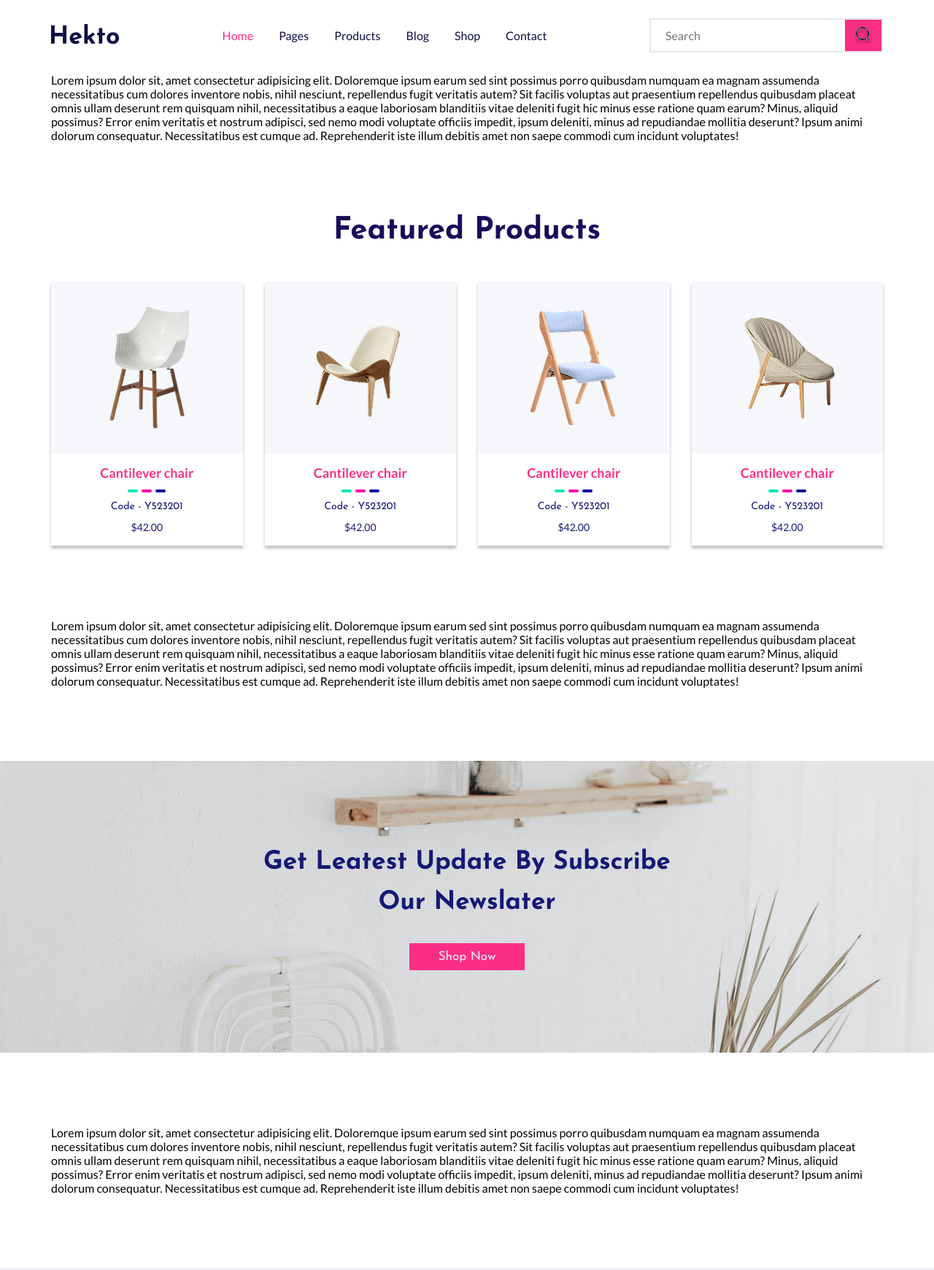
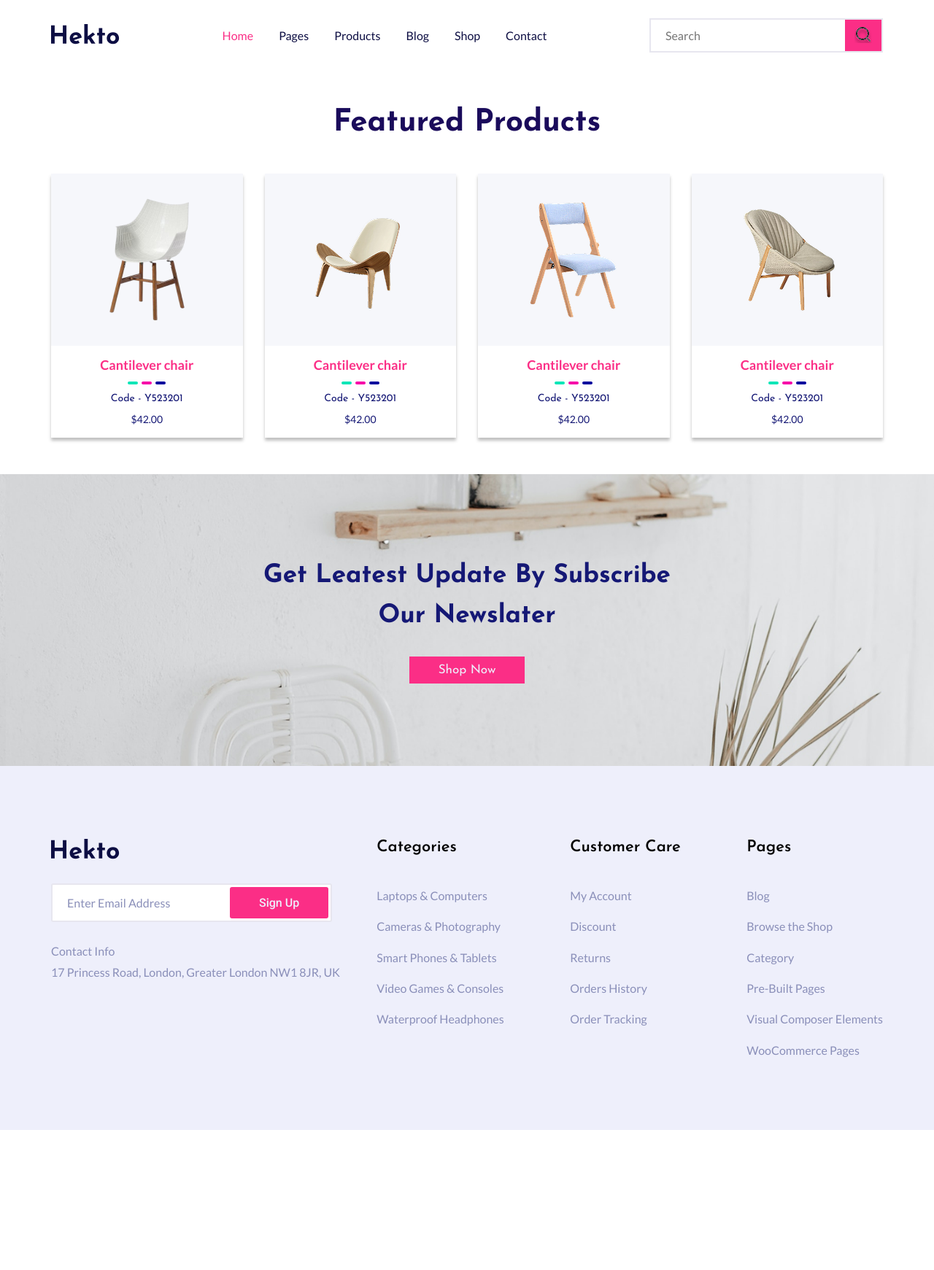
Before and after one commit to AnsamRihan/Hekto, a plain HTML site: page index.html in a window 1280 px wide. Shown: the top 1741 px of the page at 73% size. After the commit the page ends 1549 px from the top, so only its background shows below. Drawn offline with Linux system fonts and the light colour scheme.

Commit message:
base.css fixes

```diff
--- a/assets/css/base.css
+++ b/assets/css/base.css
@@ -7,6 +7,17 @@
 
 a{
     text-decoration: none;
+}
+
+input {
+    border: 0;
+    padding-left: 20px;
+    font-family: "Lato", san s-serif;
+    font-size: 16px;
+}
+
+.padding-y{
+    padding: 50px 0;
 }
 
 .container{
@@ -23,11 +34,9 @@ a{
     flex-wrap: wrap;
 }
 
-input {
-    border: 0;
-    padding-left: 20px;
-    font-family: "Lato", sans-serif;
-    font-size: 16px;
+.col{
+    display: flex;
+    flex-direction: column;
 }
 
 .btn{
--- a/assets/css/main.css
+++ b/assets/css/main.css
@@ -18,7 +18,7 @@ Start header
 */
 
 .header{
-    position: fixed;
+    position: sticky;
     width: 100%;
     top: 0;
     padding: 25px 0;
@@ -146,9 +146,7 @@ Start footer
     margin: 3px;
 }
 
-.footer .left-side .address{
-    display: flex;
-    flex-direction: column;
+.footer .left-side .address .col{
     gap: 10px;
 }
 
@@ -164,9 +162,7 @@ Start footer
     width: calc( (100% - 30px) / ( 8 / 5) );
 }
 
-.footer .list{
-    display: flex;
-    flex-direction: column;
+.footer .list .col{
     gap: 45px;
     flex-wrap: wrap;
 }
--- a/index.html
+++ b/index.html
@@ -29,7 +29,6 @@
 </head>
 
 <body>
-
     <header class="header">
         <div class="container">
             <div class="row">
@@ -77,23 +76,7 @@
     </header>
 
     <main>
-        <section class="data">
-            <div class="container">
-                Lorem ipsum dolor sit, amet consectetur adipisicing elit. Doloremque ipsum earum sed sint possimus porro
-                quibusdam numquam ea magnam assumenda necessitatibus cum dolores inventore nobis, nihil nesciunt,
-                repellendus fugit veritatis autem? Sit facilis voluptas aut praesentium repellendus quibusdam placeat
-                omnis
-                ullam deserunt rem quisquam nihil, necessitatibus a eaque laboriosam blanditiis vitae deleniti fugit hic
-                minus esse ratione quam earum? Minus, aliquid possimus? Error enim veritatis et nostrum adipisci, sed
-                nemo
-                modi voluptate officiis impedit, ipsum deleniti, minus ad repudiandae mollitia deserunt? Ipsum animi
-                dolorum
-                consequatur. Necessitatibus est cumque ad. Reprehenderit iste illum debitis amet non saepe commodi cum
-                incidunt voluptates!
-            </div>
-        </section>
-
-        <section class="featuredProducts">
+        <section class="featuredProducts padding-y">
             <div class="container">
                 <h2>
                     Featured Products
@@ -249,22 +232,6 @@
             </div>
         </section>
 
-        <section class="data">
-            <div class="container">
-                Lorem ipsum dolor sit, amet consectetur adipisicing elit. Doloremque ipsum earum sed sint possimus porro
-                quibusdam numquam ea magnam assumenda necessitatibus cum dolores inventore nobis, nihil nesciunt,
-                repellendus fugit veritatis autem? Sit facilis voluptas aut praesentium repellendus quibusdam placeat
-                omnis
-                ullam deserunt rem quisquam nihil, necessitatibus a eaque laboriosam blanditiis vitae deleniti fugit hic
-                minus esse ratione quam earum? Minus, aliquid possimus? Error enim veritatis et nostrum adipisci, sed
-                nemo
-                modi voluptate officiis impedit, ipsum deleniti, minus ad repudiandae mollitia deserunt? Ipsum animi
-                dolorum
-                consequatur. Necessitatibus est cumque ad. Reprehenderit iste illum debitis amet non saepe commodi cum
-                incidunt voluptates!
-            </div>
-        </section>
-
         <section class="backgroundSection">
             <div class="backgroundSectionContent">
                 <h3>
@@ -275,22 +242,6 @@
                 <button class="btn">
                     Shop Now
                 </button>
-            </div>
-        </section>
-
-        <section class="data">
-            <div class="container">
-                Lorem ipsum dolor sit, amet consectetur adipisicing elit. Doloremque ipsum earum sed sint possimus porro
-                quibusdam numquam ea magnam assumenda necessitatibus cum dolores inventore nobis, nihil nesciunt,
-                repellendus fugit veritatis autem? Sit facilis voluptas aut praesentium repellendus quibusdam placeat
-                omnis
-                ullam deserunt rem quisquam nihil, necessitatibus a eaque laboriosam blanditiis vitae deleniti fugit hic
-                minus esse ratione quam earum? Minus, aliquid possimus? Error enim veritatis et nostrum adipisci, sed
-                nemo
-                modi voluptate officiis impedit, ipsum deleniti, minus ad repudiandae mollitia deserunt? Ipsum animi
-                dolorum
-                consequatur. Necessitatibus est cumque ad. Reprehenderit iste illum debitis amet non saepe commodi cum
-                incidunt voluptates!
             </div>
         </section>
     </main>
@@ -315,14 +266,17 @@
                     </div>
 
                     <div class="address">
+                        <div class="col">
                             <h2>Contact Info</h2>
                             <p>17 Princess Road, London, Greater London NW1 8JR, UK</p>
+                        </div>
                     </div>
                 </div>
 
                 <div class="right-side">
                     <div class="lists row">
                         <nav class="list">
+                            <div class="col">
                                 <h2>Categories</h2>
                                 <ul>
                                     <li>
@@ -341,9 +295,11 @@
                                         <a href="#">Waterproof Headphones</a>
                                     </li>
                                 </ul>
+                            </div>
                         </nav>
 
                         <nav class="list">
+                            <div class="col">
                                 <h2>Customer Care</h2>
                                 <ul>
                                     <li>
@@ -362,9 +318,11 @@
                                         <a href="#">Order Tracking</a>
                                     </li>
                                 </ul>
+                            </div>
                         </nav>
 
                         <nav class="list">
+                            <div class="col">
                                 <h2>Pages</h2>
                                 <ul>
                                     <li>
@@ -386,6 +344,7 @@
                                         <a href="#">WooCommerce Pages</a>
                                     </li>
                                 </ul>
+                            </div>
                         </nav>
                     </div>
                 </div>
```
Lines whose indentation alone changed are shown as unchanged.
